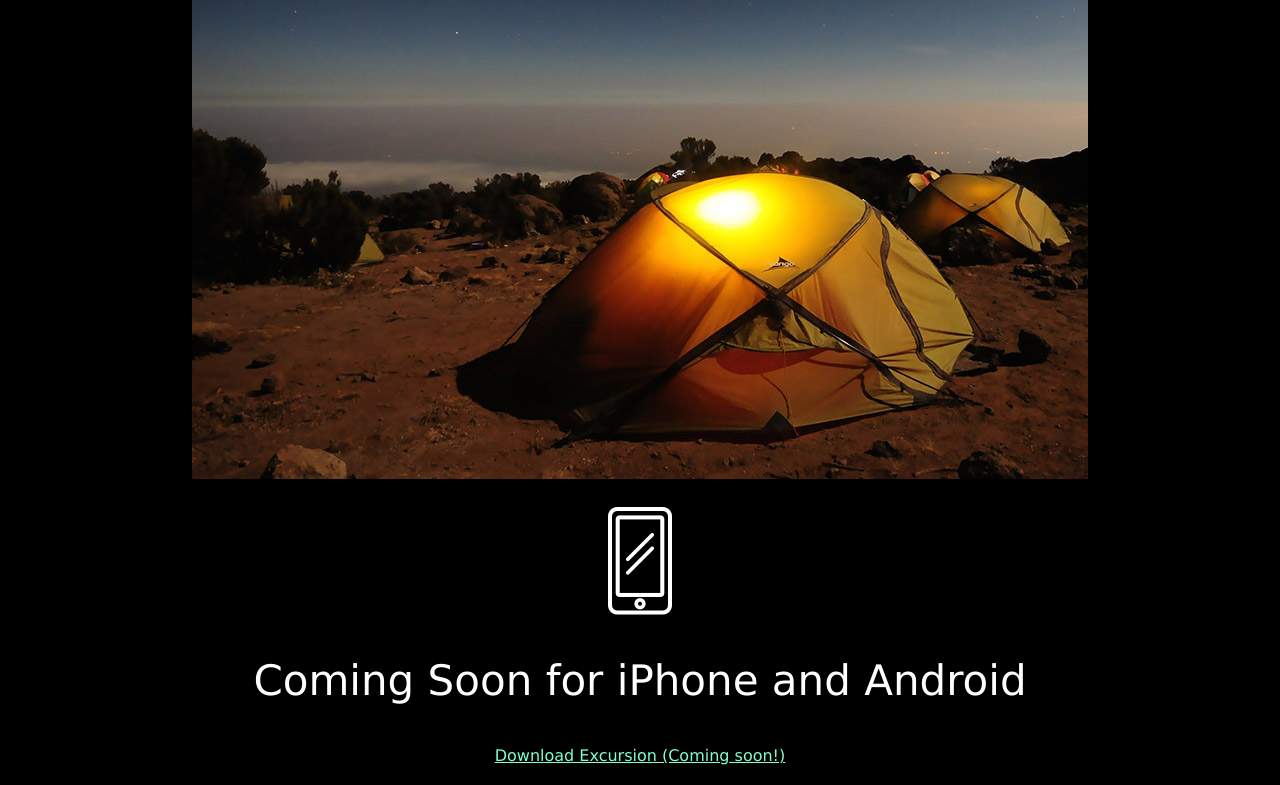
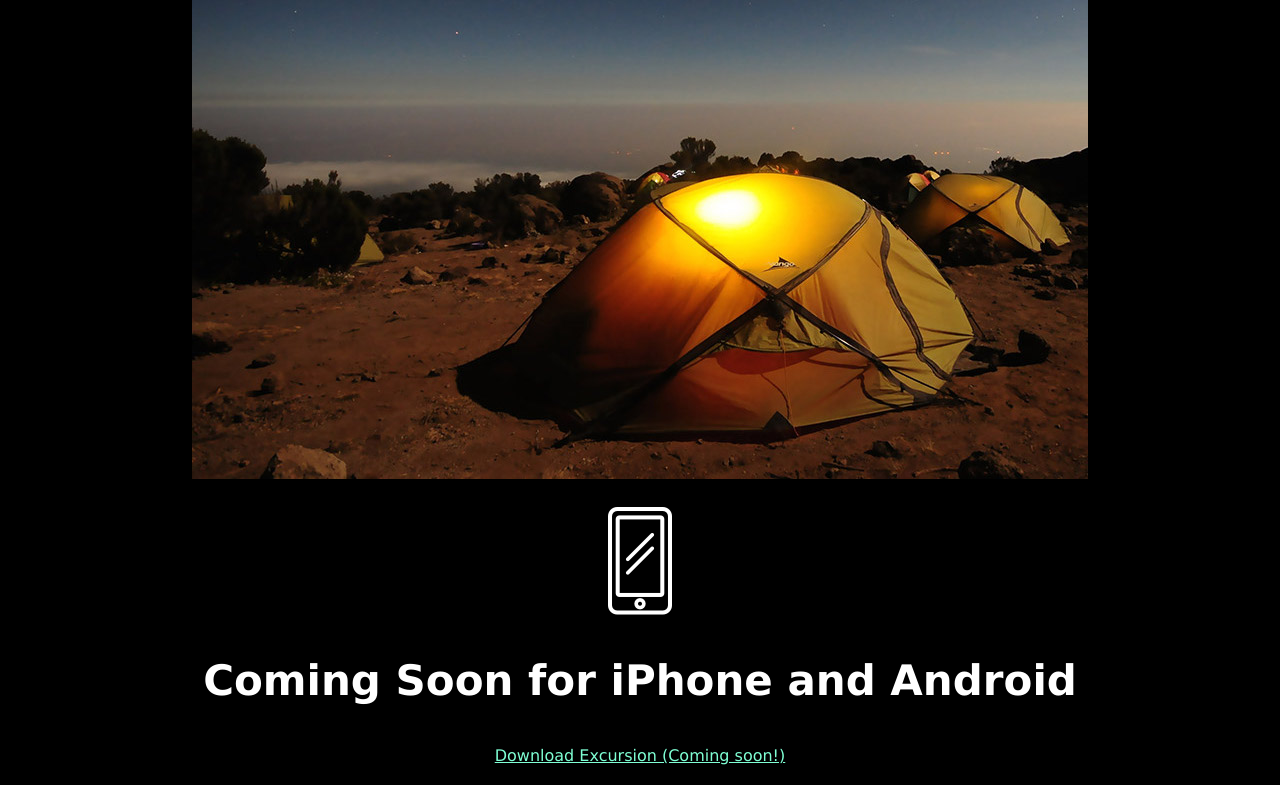
Before and after one commit to kimbalilly/excursion, a plain HTML site: page index.html in a window 1280 px wide. Shown: the part 608-1393 px from the top of the page. Drawn offline with Linux system fonts and the light colour scheme.

Commit message:
Final review complete - ready for deploy

```diff
--- a/resources/css/style.css
+++ b/resources/css/style.css
@@ -11,7 +11,7 @@ h1 {
 
 h2 {
   font-size: 42px;
-  font-weight: 300;
+  font-weight: bold;
 }
 
 p {
```
